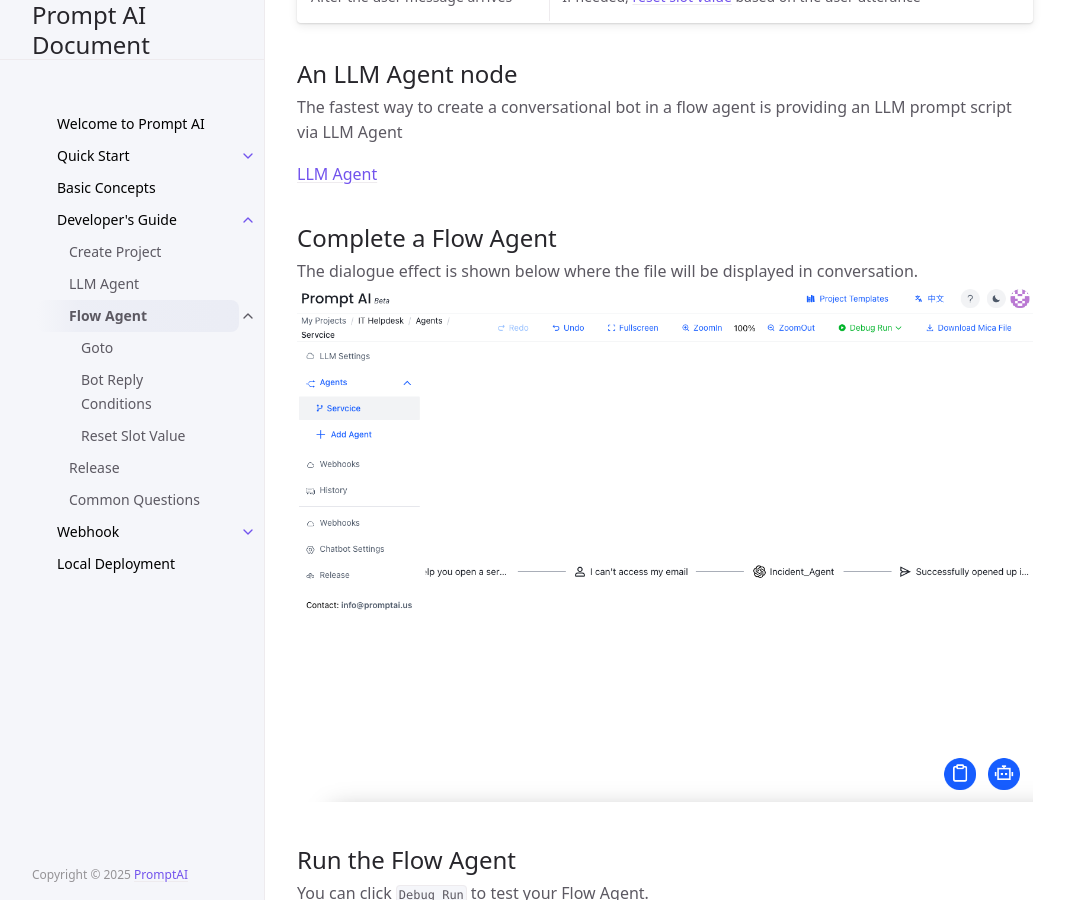
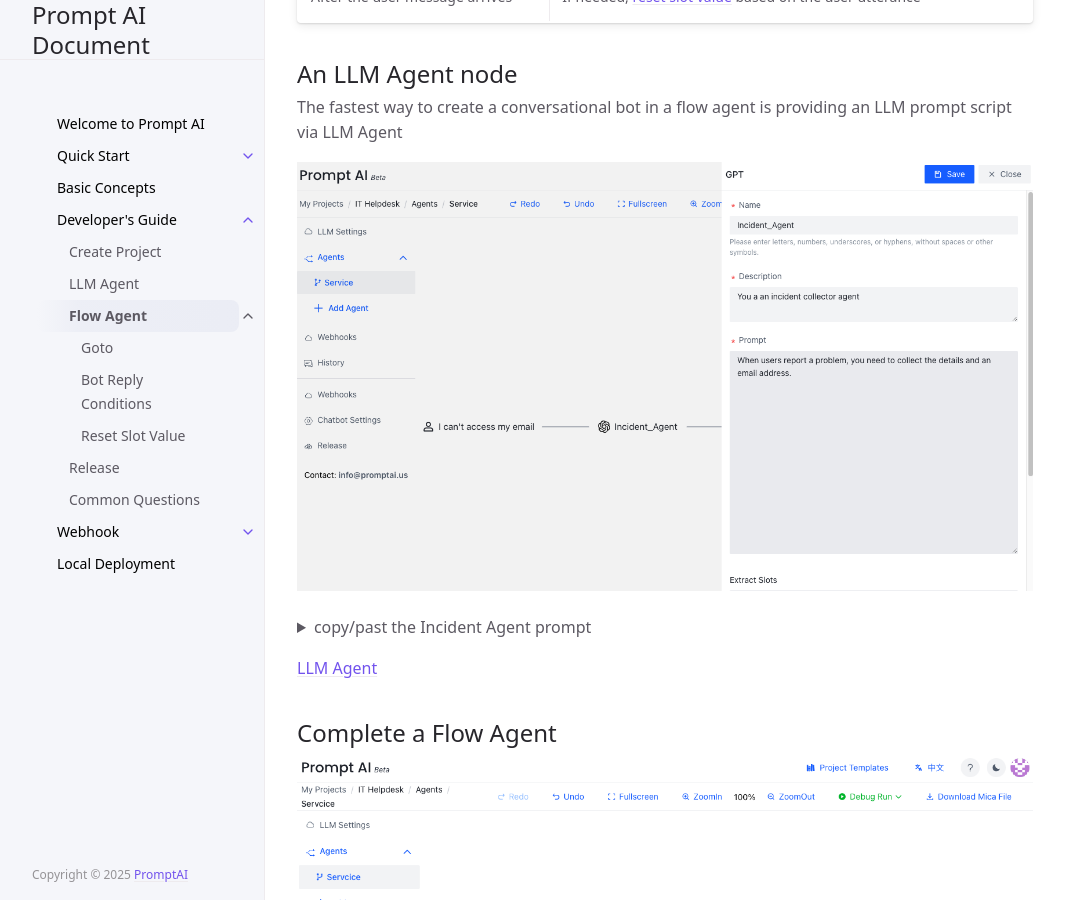
Before and after one commit to PromptAI/promptdialog, a Jekyll site: the page built from docs/tutorial/flow_agent/index.md, in a window 1280 px wide and 900 px high, scrolled down 4368 px. Shown: the whole window, without its empty margins (107-1172 px from the left). Built offline with Jekyll 4.4.1, drawn with Linux system fonts in a browser that asks for light colours; cached includes are drawn as plain includes.

Commit message:
1、update flow agent

```diff
--- a/docs/tutorial/flow_agent/index.md
+++ b/docs/tutorial/flow_agent/index.md
@@ -60,10 +60,18 @@ The followings are a few options you can make for user utterance.
 ## An LLM Agent node
 The fastest way to create a conversational bot in a flow agent is providing an LLM prompt script via LLM Agent
 
+![llm_agent.png](llm_agent.png)
+
+<details>
+    <summary>copy/past the Incident Agent prompt</summary>
+    <pre><code>
+When users report a problem, you need to collect the details and an email address.</code></pre>
+  </details>
+
 [LLM Agent](/docs/tutorial/llm_agent)
 
 ## Complete a Flow Agent
-The dialogue effect is shown below where the file will be displayed in conversation.
+
 ![hole_agent_view.png](hole_agent_view.png)
 
 ## Run the Flow Agent
```
Also changed, not shown: docs/tutorial/flow_agent/llm_agent.png (added).
